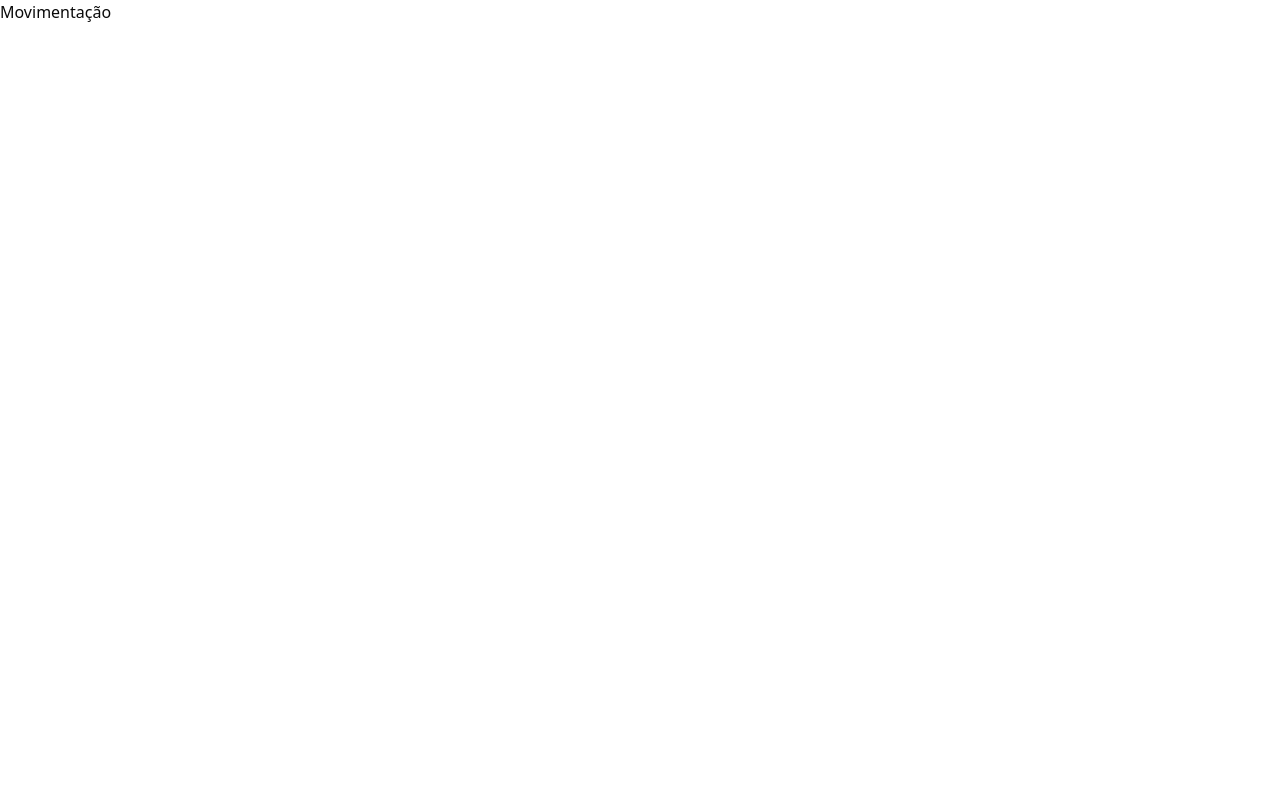
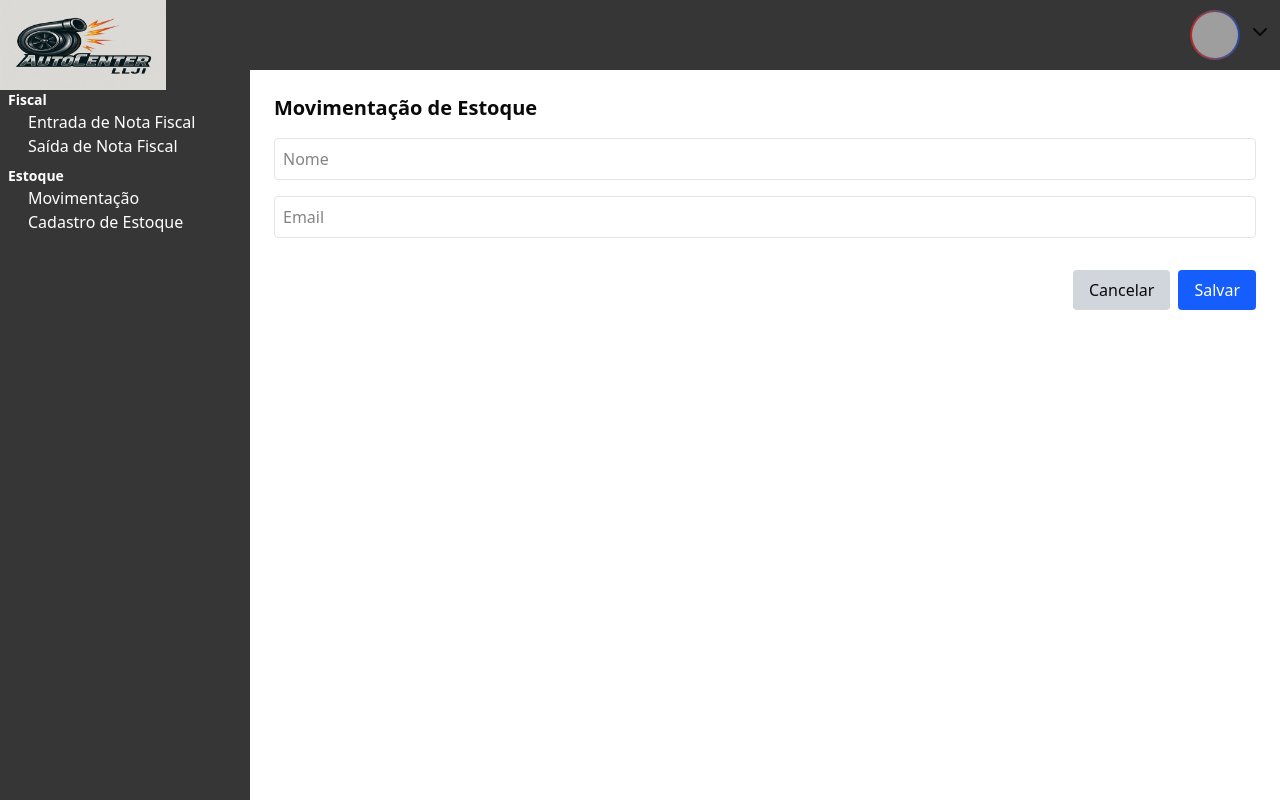
Before and after one commit to JeffersonLudwig/Frameworks, a Next.js app in the folder frontend/: page /estoque/movimentacao in a window 1280 px wide. Built offline with nearby package versions, Linux system fonts and the light colour scheme; grey boxes are pictures that could not be loaded.

Commit message:
feat: Cadastro de Estoque

```diff
--- /dev/null
+++ b/frontend/app/estoque/cadastro/page.tsx
@@ -0,0 +1,16 @@
+import { Menu, Sidebar } from "@/components/menu";
+
+export default function CadastroEstoque() {
+  return (
+    <div>
+      <div className="flex overflow-hidden">
+        <div className="h-screen">
+          <Menu />
+        </div>
+        <div className="w-full">
+          <Sidebar />
+        </div>
+      </div>
+    </div>
+  );
+}
--- a/frontend/app/estoque/movimentacao/page.tsx
+++ b/frontend/app/estoque/movimentacao/page.tsx
@@ -1,7 +1,42 @@
+import { Menu, Sidebar } from "@/components/menu";
+
 export default function Movimentacao() {
   return (
     <div>
-      <h1>Movimentação</h1>
+      <div className="flex overflow-hidden">
+        <div className="h-screen">
+          <Menu />
+        </div>
+        <div className="w-full">
+          <Sidebar />
+          <div className="flex flex-col bg-white rounded-lg p-6">
+            <h2 className="text-xl font-bold mb-4">Movimentação de Estoque</h2>
+            <form className="flex flex-col gap-4">
+              <input
+                type="text"
+                placeholder="Nome"
+                className="border p-2 rounded"
+              />
+              <input
+                type="email"
+                placeholder="Email"
+                className="border p-2 rounded"
+              />
+              <div className="flex justify-end gap-2 mt-4">
+                <button type="button" className="px-4 py-2 bg-gray-300 rounded">
+                  Cancelar
+                </button>
+                <button
+                  type="submit"
+                  className="px-4 py-2 bg-blue-600 text-white rounded"
+                >
+                  Salvar
+                </button>
+              </div>
+            </form>
+          </div>
+        </div>
+      </div>
     </div>
   );
 }
--- a/frontend/components/menuEstoque.tsx
+++ b/frontend/components/menuEstoque.tsx
@@ -1,9 +1,14 @@
+import Link from "next/link";
+
 export function MenuEstoque() {
   return (
     <div className="">
       <h1 className="text-sm font-bold">Estoque</h1>
       <ul className="ml-5">
-        <li>Movimentação</li>
+        <Link href="/estoque/movimentacao">
+          <li>Movimentação</li>
+        </Link>
+        <Link href="/estoque/cadastro">Cadastro de Estoque</Link>
       </ul>
     </div>
   );
```
